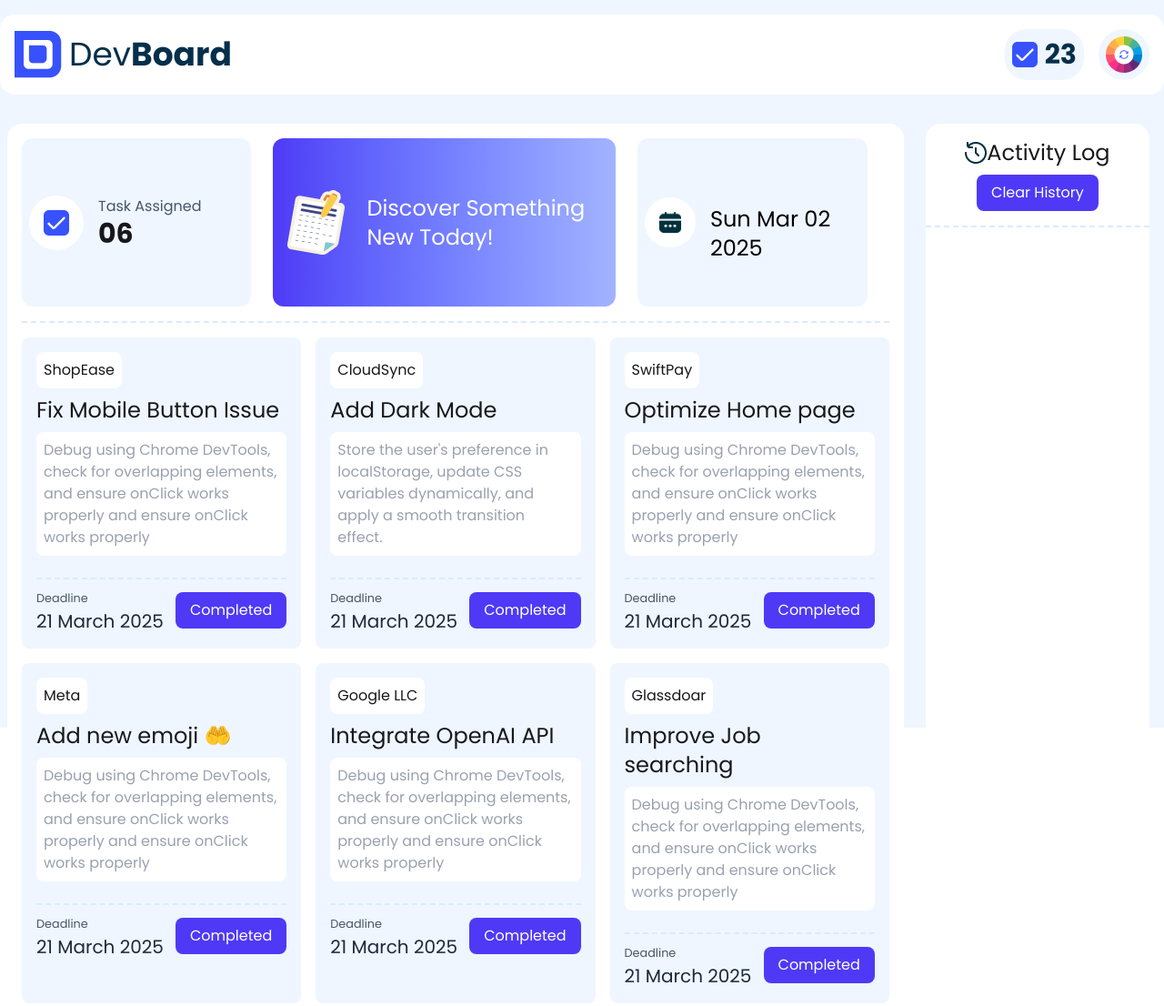
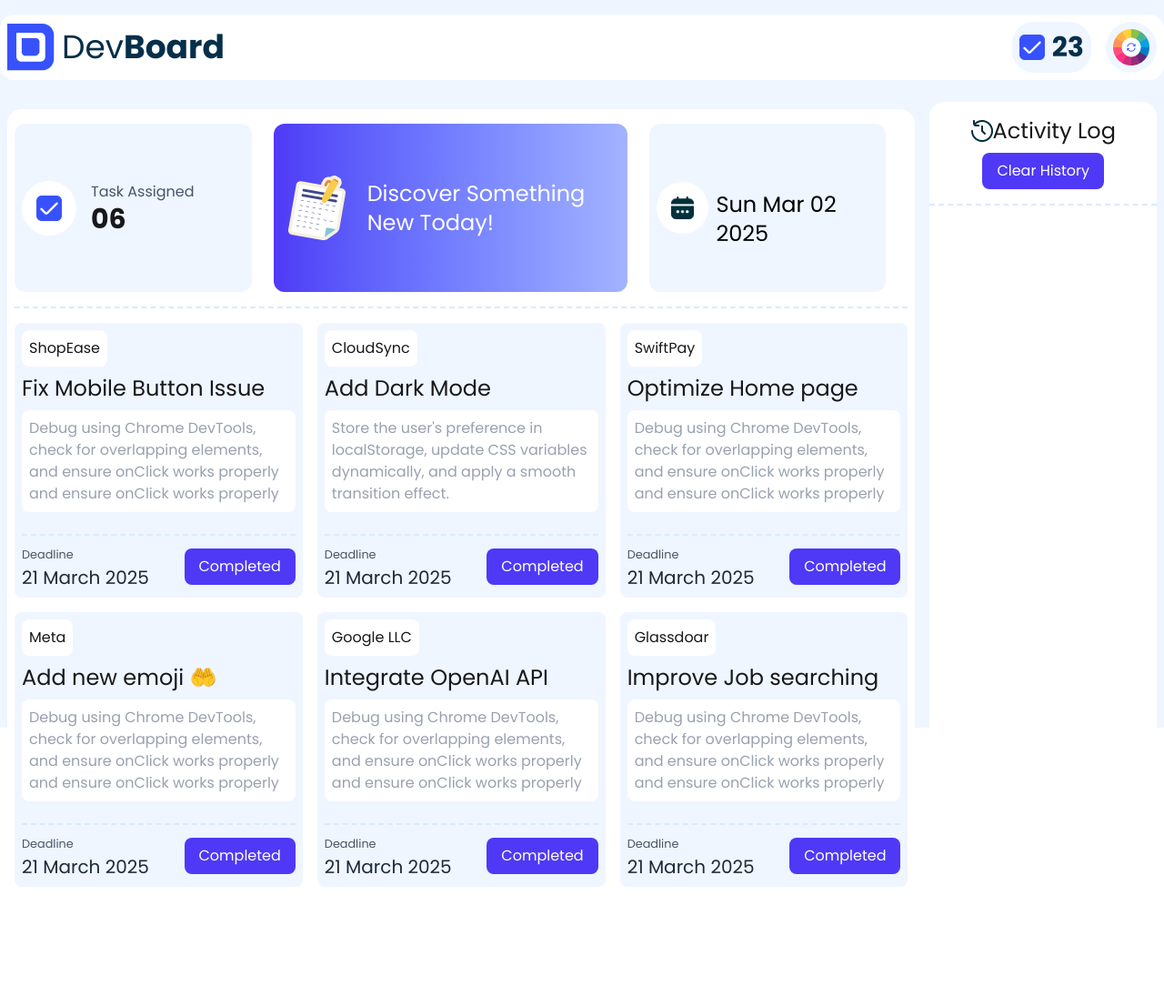
Before and after one commit to nipaayasha05/A5-Dev-Board, a plain HTML site: page index.html in a window 1280 px wide. Shown: the whole page at 91% size. After the commit the page ends 1007 px from the top, so only its background shows below. Drawn offline with nearby package versions, Linux system fonts and the light colour scheme.

Commit message:
change p

```diff
--- a/index.html
+++ b/index.html
@@ -27,7 +27,7 @@
     <!-- navbar -->
     <nav class="">
        <div class="py-4 ">
-        <div class=" bg-white container mx-auto rounded-2xl p-4  text-sky-950 flex justify-between">
+        <div class=" bg-white container mx-auto rounded-2xl p-2  text-sky-950 flex justify-between">
             <div class="flex items-center  gap-2">
             <div>
                 <img src="./assets/logo.png" alt="">
@@ -48,7 +48,7 @@
 
 
 <div class="container mx-auto flex ">
-    <div class="bg-white py-4 rounded-2xl m-4 p-4 mx-2 w-4/5">
+    <div class="bg-white py-4 rounded-2xl m-4 p-2 mx-2 w-4/5">
         <div class="flex gap-6  border-dashed border-b-2 border-blue-100 space-y-4  ">
 
             <div class="bg-blue-50 flex items-center   gap-4 p-2 rounded-xl w-2/6">
@@ -69,7 +69,7 @@
         </div>
 
 
-        <div class="bg-blue-50 flex items-center  gap-4 p-2 rounded-xl w-2/6">
+        <div class="bg-blue-50 flex items-center  gap-2 p-2 rounded-xl w-2/6">
             <div class=" rounded-full bg-white p-4"><img class="" src="./assets/calender.png" alt=""></div>
             <div >
                 <h3 id="calender" class="text-slate-600">  </h3>
@@ -84,7 +84,7 @@
 <!-- card -->
    <div class="grid grid-cols-3 gap-4 pt-4 ">
 
-<div class="  bg-blue-50 p-4 rounded-lg space-y-2 ">
+<div class="  bg-blue-50 p-2 rounded-lg space-y-2 ">
 
     <button class="bg-white rounded-lg p-2 ">ShopEase</button>
     <h3 class="title text-2xl ">Fix Mobile Button Issue </h3>
@@ -106,7 +106,7 @@
 
 
 
-<div class="  bg-blue-50 p-4 rounded-lg space-y-2 ">
+<div class="  bg-blue-50 p-2 rounded-lg space-y-2 ">
 
     <button class="bg-white rounded-lg p-2 ">CloudSync</button>
     <h3 class="title text-2xl ">Add Dark Mode </h3>
@@ -128,7 +128,7 @@
 
 
 
-<div class="  bg-blue-50 p-4 rounded-lg space-y-2">
+<div class="  bg-blue-50 p-2 rounded-lg space-y-2">
 
     <button class="bg-white rounded-lg p-2 ">SwiftPay</button>
     <h3 class="title text-2xl ">Optimize  Home page  </h3>
@@ -150,7 +150,7 @@
 
 
 
-<div class="  bg-blue-50 p-4 rounded-lg space-y-2">
+<div class="  bg-blue-50 p-2 rounded-lg space-y-2">
 
     <button class="bg-white rounded-lg p-2 ">Meta</button>
     <h3 class="title text-2xl ">Add new emoji 🤲</h3>
@@ -172,7 +172,7 @@
 
 
 
-<div class="  bg-blue-50 p-4 rounded-lg space-y-2">
+<div class="  bg-blue-50 p-2 rounded-lg space-y-2">
 
     <button class="bg-white rounded-lg p-2 ">Google LLC</button>
     <h3 class="title text-2xl ">Integrate OpenAI API </h3>
@@ -193,7 +193,7 @@
 
 
 
-<div class="  bg-blue-50 p-4 rounded-lg space-y-2">
+<div class="  bg-blue-50 p-2 rounded-lg space-y-2">
 
     <button class="bg-white rounded-lg p-2 ">Glassdoar</button>
     <h3 class="title text-2xl ">Improve Job searching  </h3>
@@ -217,7 +217,7 @@
    </div>
  </div>
 
-    <div id="container" class=" bg-white rounded-2xl w-1/5 m-4">
+    <div id="container" class=" bg-white rounded-2xl w-1/5 m-2">
      <div class="flex flex-col justify-center items-center py-4 gap-2 ">
         <div class="flex items-center">
             <div><img src="./assets/activity.png" alt=""></div>
```
